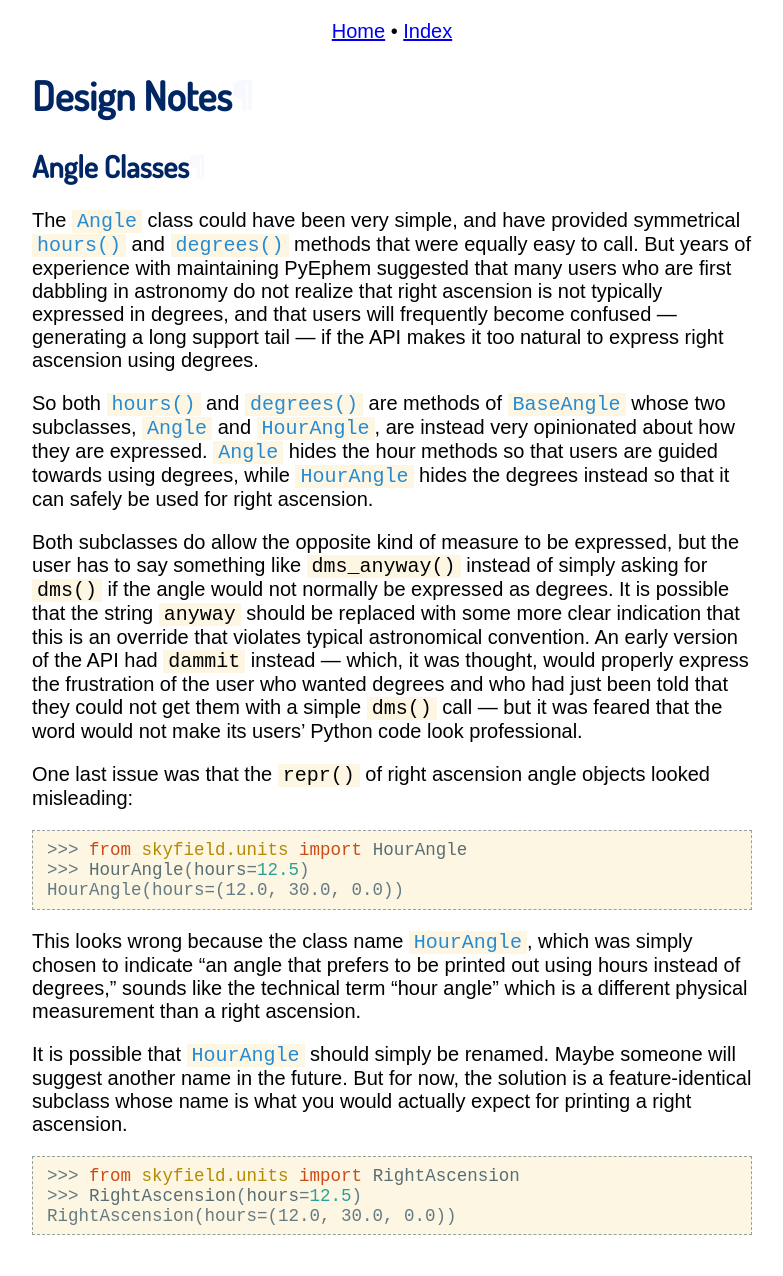
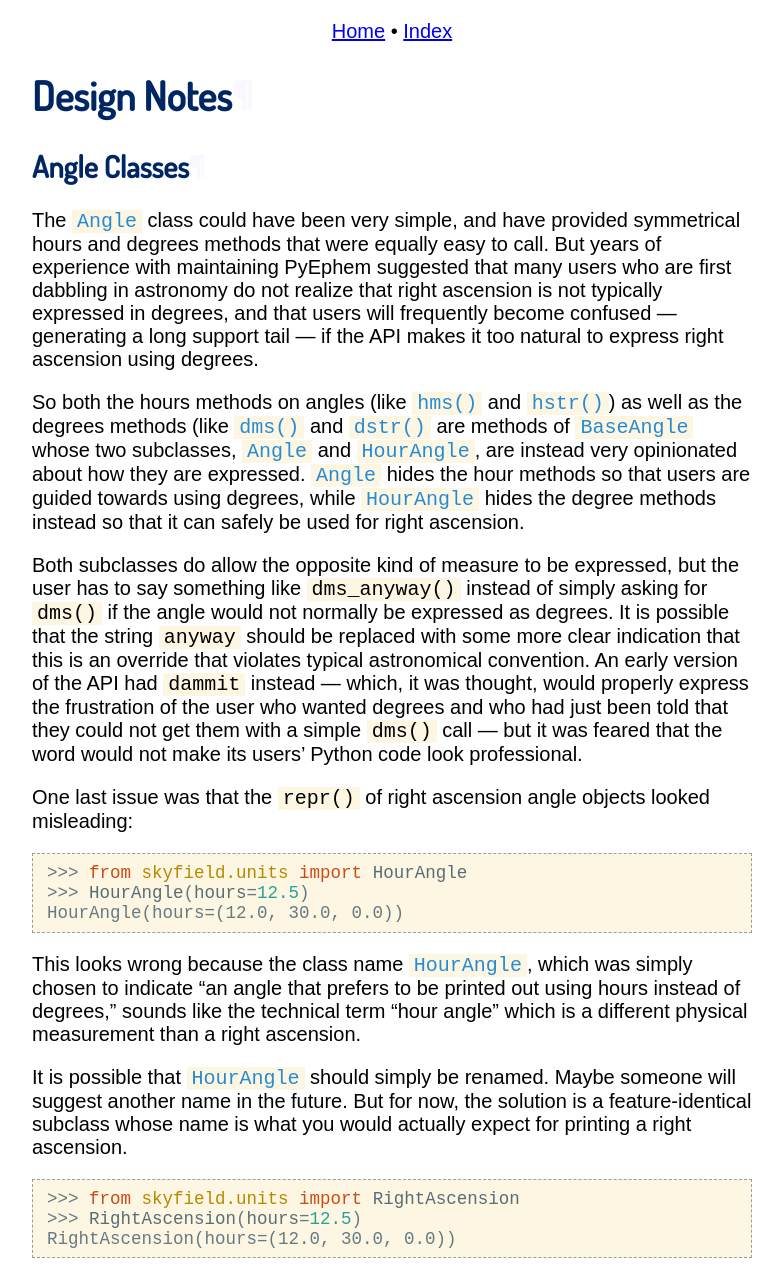
Before and after one commit to skyfielders/python-skyfield, a Sphinx documentation site: the page built from skyfield/documentation/design.rst, in a window 1280 px wide. Shown: the whole page, without its empty margins (248-1031 px from the left). Built offline with Sphinx 7.4.7, drawn with Linux system fonts in a browser that asks for light colours; before the commit the page ends 1253 px from its top, so only the background shows below that.

Commit message:
Update documentation for new hms()/dms() behavior

```diff
--- a/skyfield/documentation/design.rst
+++ b/skyfield/documentation/design.rst
@@ -9,20 +9,21 @@ Angle Classes
 -------------
 
 The :class:`Angle` class could have been very simple, and have provided
-symmetrical :meth:`~BaseAngle.hours()` and :meth:`~BaseAngle.degrees()`
-methods that were equally easy to call.  But years of experience with
-maintaining PyEphem suggested that many users who are first dabbling in
-astronomy do not realize that right ascension is not typically expressed
-in degrees, and that users will frequently become confused — generating
-a long support tail — if the API makes it too natural to express right
-ascension using degrees.
+symmetrical hours and degrees methods that were equally easy to call.
+But years of experience with maintaining PyEphem suggested that many
+users who are first dabbling in astronomy do not realize that right
+ascension is not typically expressed in degrees, and that users will
+frequently become confused — generating a long support tail — if the API
+makes it too natural to express right ascension using degrees.
 
-So both :meth:`~BaseAngle.hours()` and :meth:`~BaseAngle.degrees()` are
-methods of :class:`BaseAngle` whose two subclasses, :class:`Angle` and
+So both the hours methods on angles (like :meth:`~BaseAngle.hms()` and
+:meth:`~BaseAngle.hstr()`) as well as the degrees methods (like
+:meth:`~BaseAngle.dms()` and :meth:`~BaseAngle.dstr()` are methods of
+:class:`BaseAngle` whose two subclasses, :class:`Angle` and
 :class:`HourAngle`, are instead very opinionated about how they are
 expressed.  :class:`Angle` hides the hour methods so that users are
-guided towards using degrees, while :class:`HourAngle` hides the degrees
-instead so that it can safely be used for right ascension.
+guided towards using degrees, while :class:`HourAngle` hides the degree
+methods instead so that it can safely be used for right ascension.
 
 Both subclasses do allow the opposite kind of measure to be expressed,
 but the user has to say something like ``dms_anyway()`` instead of
```
Also changed, not shown: skyfield/documentation/positions.rst (+7 -6 lines).
